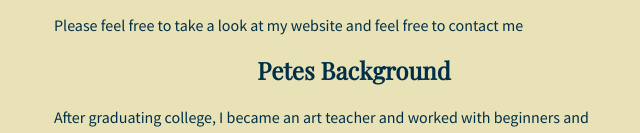
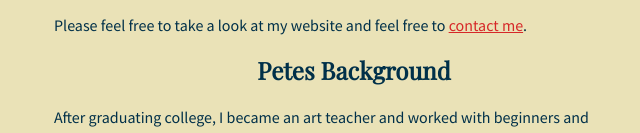
Before and after one commit to jaytomioka/petes-portfolio-new, a plain HTML site: page index.html in a window 1280 px wide. Shown: the part 657-790 px from the top of the page, 286-926 px from the left. Drawn offline with nearby package versions, Linux system fonts and the light colour scheme.

Commit message:
Add files via upload

```diff
--- a/index.html
+++ b/index.html
@@ -44,7 +44,7 @@
             <li>Creating Street Grafitti Art</li>
             <li>Connecting with like-minded artist</li>
           </ul>
-          <p>Please feel free to take a look at my website and feel free to contact me</p>
+          <p>Please feel free to take a look at my website and feel free to <a href="#Contact">contact me</a>.</p>
           <h2>Petes Background</h2>
           <p>After graduating college, I became an art teacher and worked with beginners and professionals. I love art
             and my works have been featured in galleries across the globe</p>
```
